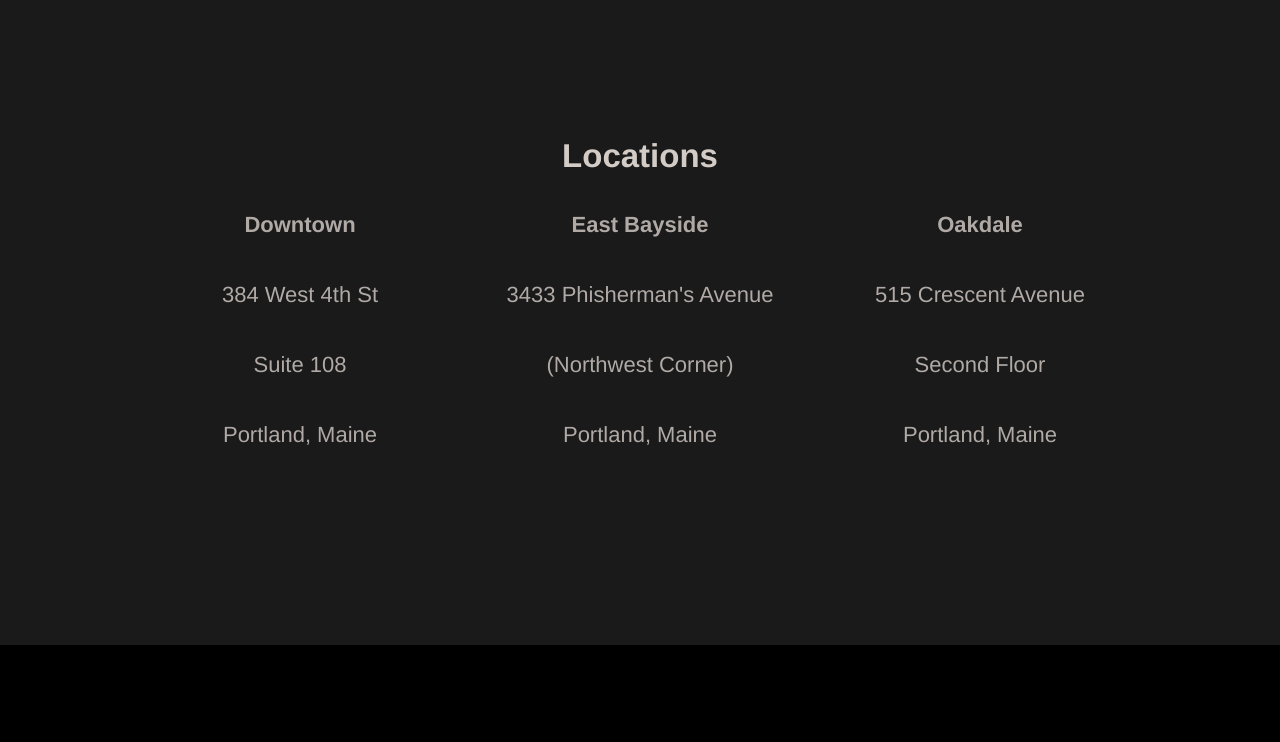
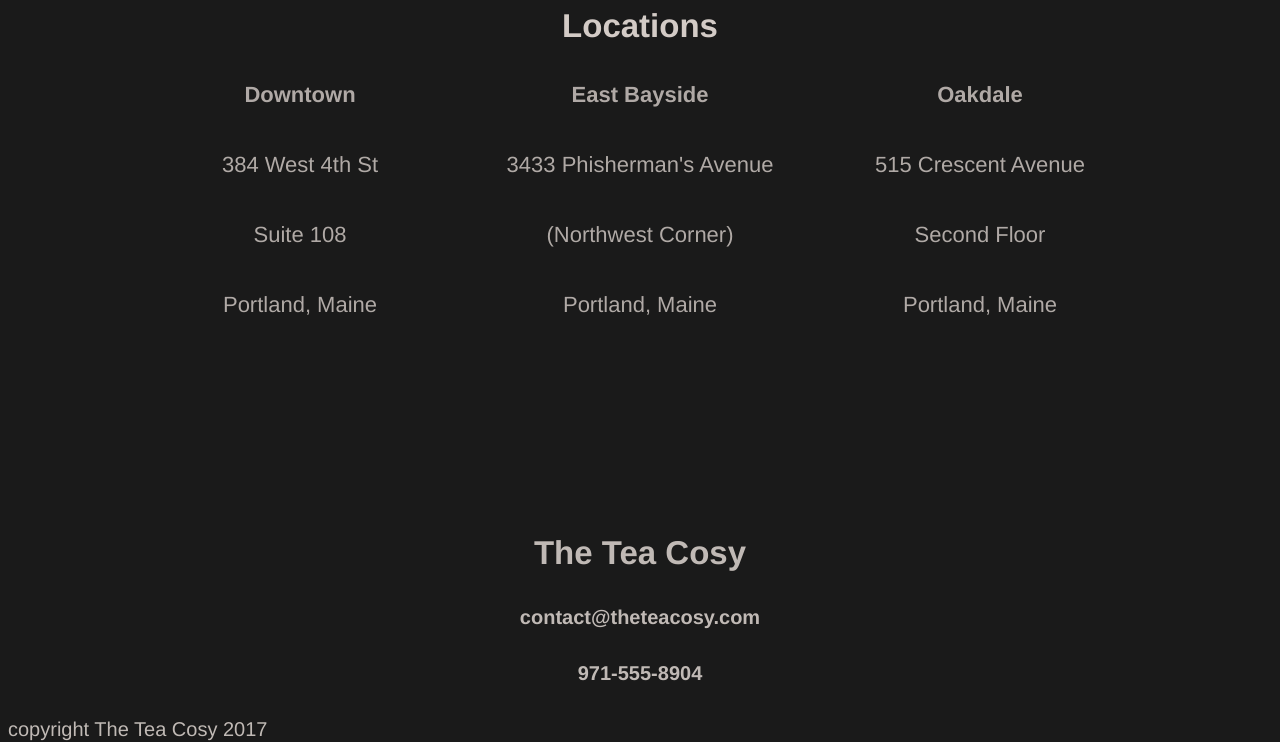
Before and after one commit to rotto32/TeaCosy, a plain HTML site: page index.html in a window 1280 px wide. Shown: the part 1586-2328 px from the top of the page. Before the commit the page ends 2231 px from the top, so only its background shows below. Drawn offline with Linux system fonts and the light colour scheme; files whose address does not match are found by name.

Commit message:
Final version before review

```diff
--- a/Resources/CSS/style.css
+++ b/Resources/CSS/style.css
@@ -15,6 +15,7 @@ header{
   align-items: center;
   width: 100%;
   border-bottom: 1px seashell solid;
+  z-index: 10;
 }
 
 header img{
@@ -143,7 +144,7 @@ header span a{
   display: flex;
   flex-wrap: wrap;
   justify-content: center;
-
+  background-color: transparent;
 }
 
 .place{
@@ -165,13 +166,21 @@ header span a{
   text-align: center;
 }
 
+footer{
+  height:200px;
+}
 
-/*---Ids----*/
+footer h2{
+  text-align: center;
+  font-size: 33px;
+}
 
-/*#mission p{
-  align-items: center;
-  width: 1200px;
+footer h5{
   text-align: center;
-  opacity: 1;
-  font-size: 33px;
-}*/
+  font-size: 20px
+}
+
+footer p{
+  text-align: left;
+  font-size: 20px;
+}
--- a/index.html
+++ b/index.html
@@ -6,8 +6,8 @@
     <link rel="stylesheet" type="text/css" href="./Resources/CSS/style.css">
   </head>
   <body>
+
    <header>
-
      <img src= "file:///C:/ROttoProjects/TeaCosy/Resources/Images/img-tea-cozy-logo.png" alt="Some tea">
 
      <nav>
@@ -26,14 +26,12 @@
 
    </header>
 
-<br><br><br><br><br>
-
    <div id= "mission" class= "mission">
     <div class="missiontitle">
       <h2>Our Mission</h2>
-    <div class="missionchild">
+     <div class="missionchild">
       <h4>Handpicked, Artisanally Curated, Free Range, Sustainable, Small Batch, Fair Trade, Organic Tea</h4>
-    </div>
+     </div>
     </div>
 
    </div>
@@ -100,6 +98,13 @@
     </div>
    </div>
 
+   <footer>
+     <h2>The Tea Cosy</h2>
+     <h5>contact@theteacosy.com</h5>
+     <h5>971-555-8904</h5>
+     <p>copyright The Tea Cosy 2017</p>
+   </footer>
+
 
 
   </body>
```
